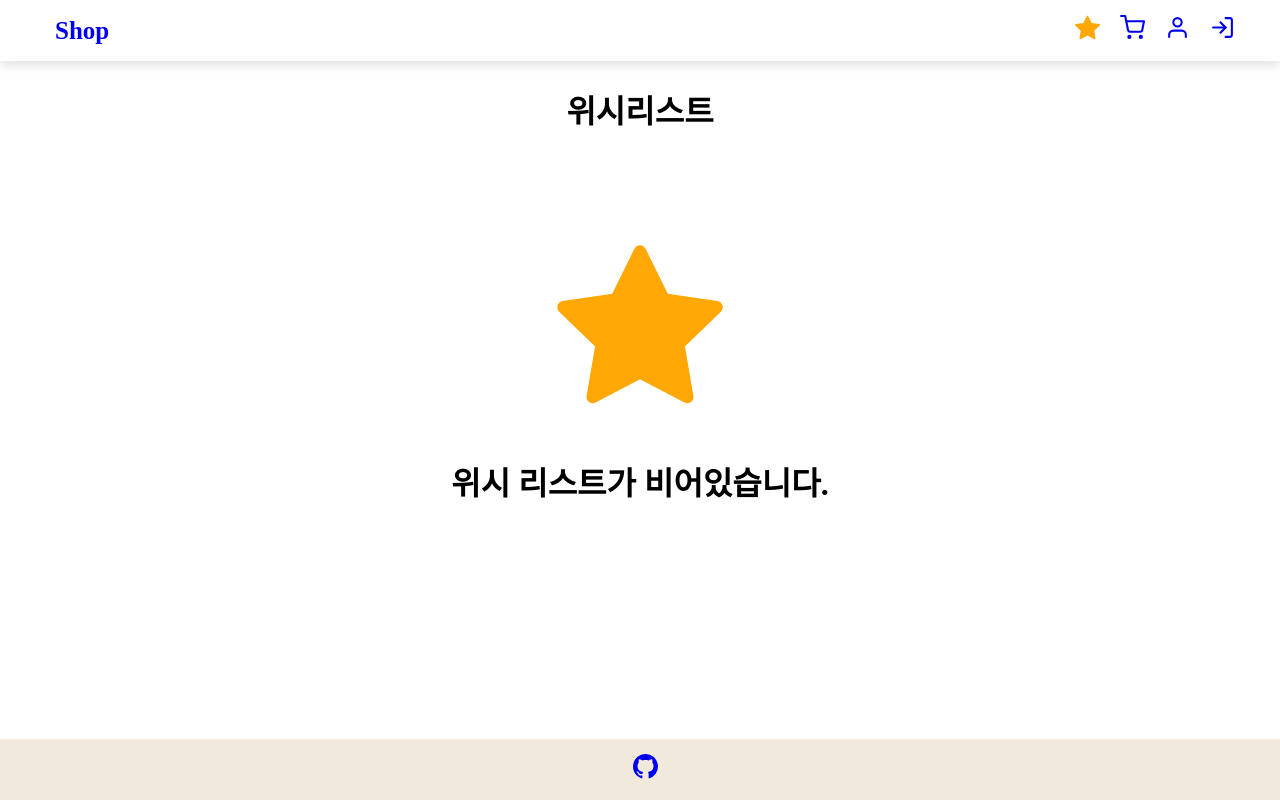
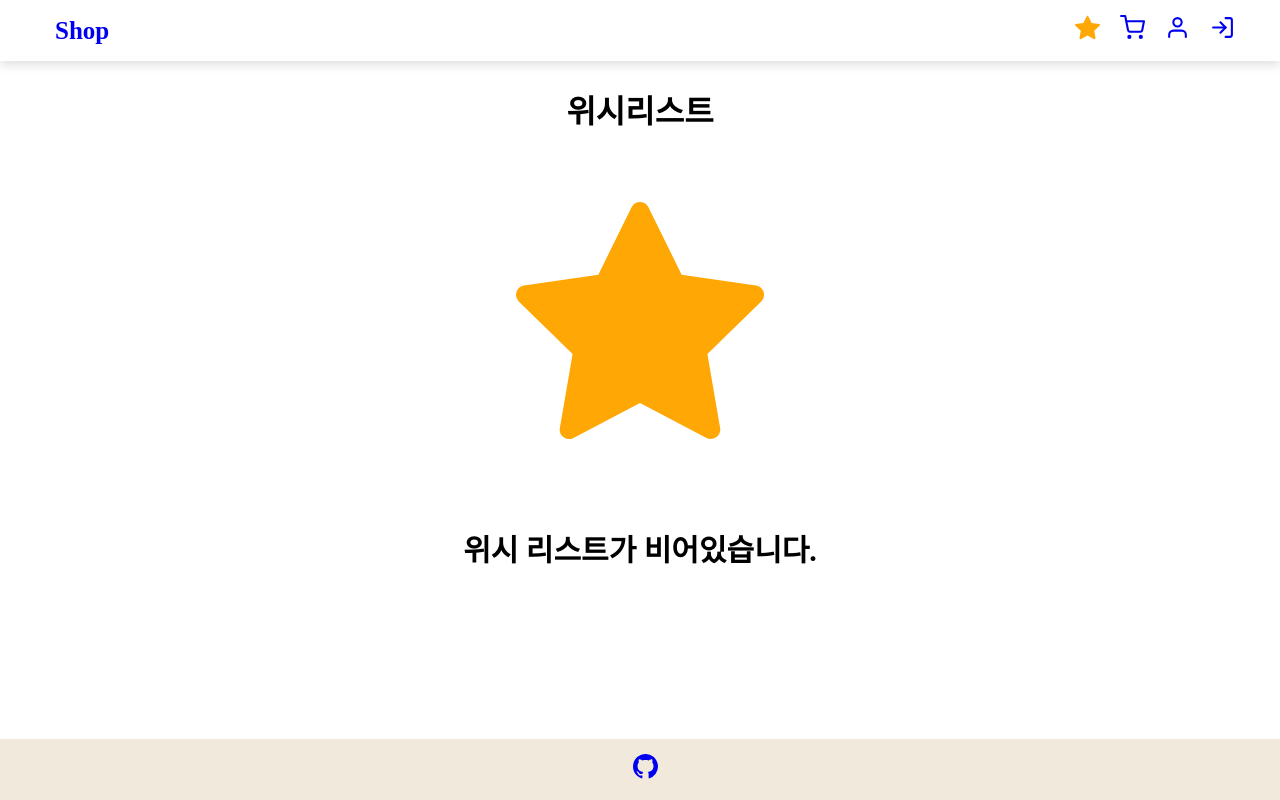
Before and after one commit to imim12/react-shop, a React (Vite) app: page /wishList in a window 1280 px wide. Built offline with nearby package versions, Linux system fonts and the light colour scheme.

Commit message:
위시리스트 UI위치 수정

```diff
--- a/src/pages/WishPage/Wish.module.scss
+++ b/src/pages/WishPage/Wish.module.scss
@@ -1,4 +1,15 @@
 .wishList{
-    margin-top: 100px;
+    margin-top: 50px;
+    margin-bottom: 50px;
 
+    img {
+        width: 320px;
+        margin-bottom: 20px;
+    }
+
+    h1 {
+        margin-top: 40px;;
+        margin-bottom: 20px;
+        font-size: 30px;
+    }
 }
--- a/src/pages/WishPage/index.tsx
+++ b/src/pages/WishPage/index.tsx
@@ -14,7 +14,7 @@ const WishListPage = () => {
       <h1>위시리스트</h1>
         {!wishProducts.length ? (
           <div className={styles.wishList}>
-            <AiFillStar color="#ffa704" font-size='200px'/>
+            <AiFillStar color="#ffa704" font-size='300px'/>
             <h1>위시 리스트가 비어있습니다.</h1>
           </div>
         ) : (
```
